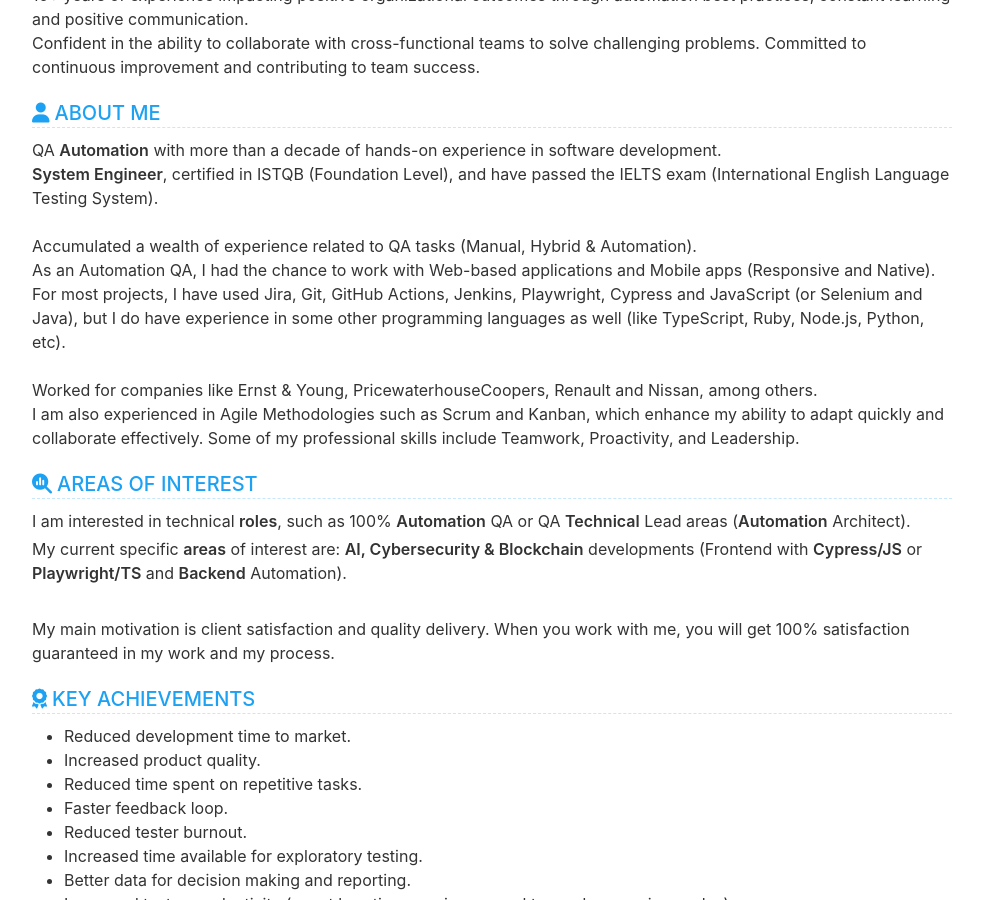
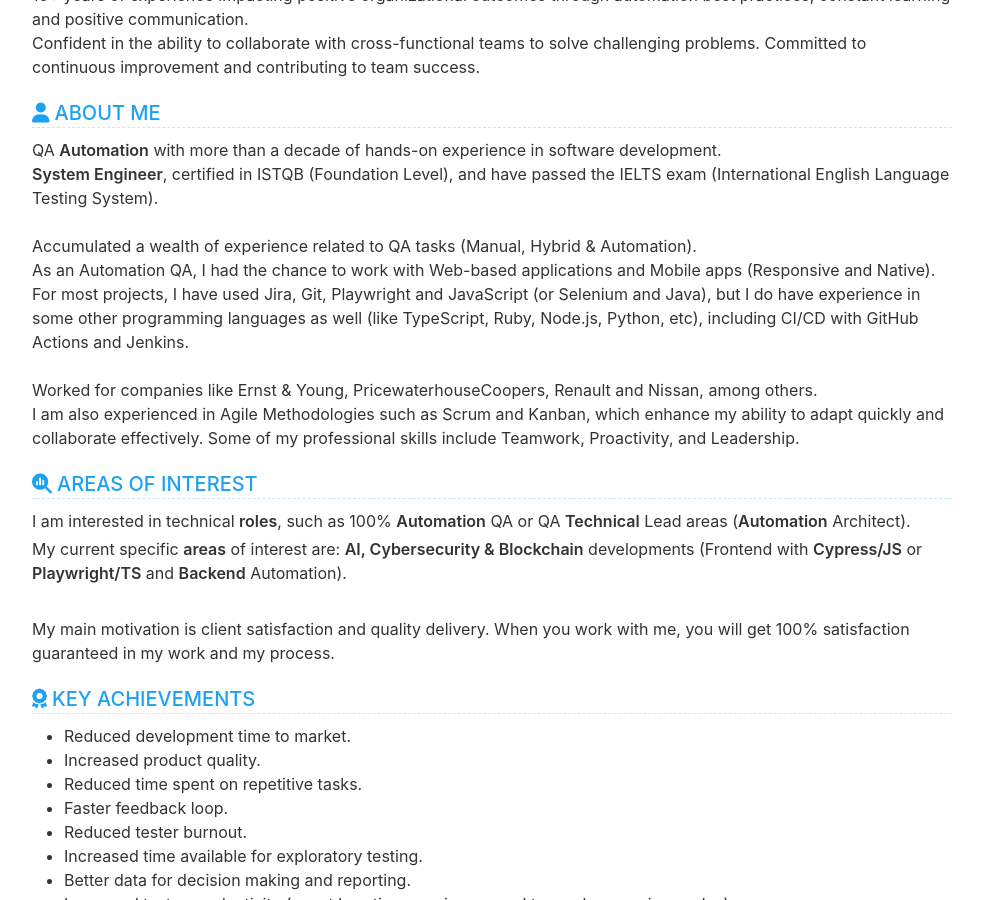
Before and after one commit to cvera08/full-resume, a Jekyll site: the page built from index.html, in a window 1280 px wide and 900 px high, scrolled down 348 px. Shown: the whole window, without its empty margins (148-1131 px from the left). Built offline with Jekyll 4.4.1, drawn with Linux system fonts in a browser that asks for light colours.

Commit message:
style: tools order

```diff
--- a/_data/data.yml
+++ b/_data/data.yml
@@ -40,8 +40,8 @@ evaluation:
     <br>
     Accumulated a wealth of experience related to QA tasks (Manual, Hybrid & Automation).
     As an Automation QA, I had the chance to work with Web-based applications and Mobile apps (Responsive and
-    Native). For most projects, I have used Jira, Git, GitHub Actions, Jenkins, Playwright, Cypress and JavaScript (or Selenium and Java), but I do
-    have experience in some other programming languages as well (like TypeScript, Ruby, Node.js, Python, etc).
+    Native). For most projects, I have used Jira, Git, Playwright and JavaScript (or Selenium and Java), but I do
+    have experience in some other programming languages as well (like TypeScript, Ruby, Node.js, Python, etc), including CI/CD with GitHub Actions and Jenkins.
     <br>
     Worked for companies like Ernst & Young, PricewaterhouseCoopers, Renault and Nissan, among others.
     I am also experienced in Agile Methodologies such as Scrum and Kanban, which enhance my ability to adapt quickly and collaborate effectively. Some of my
```
